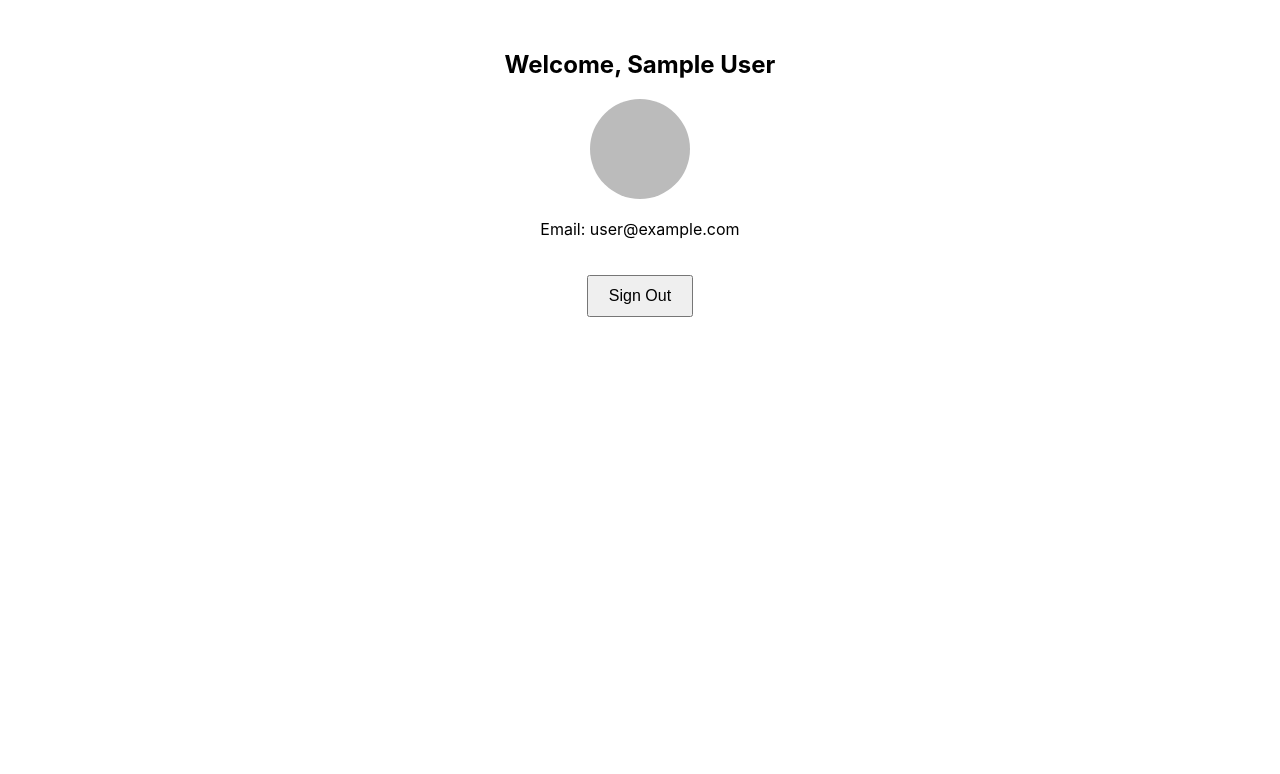
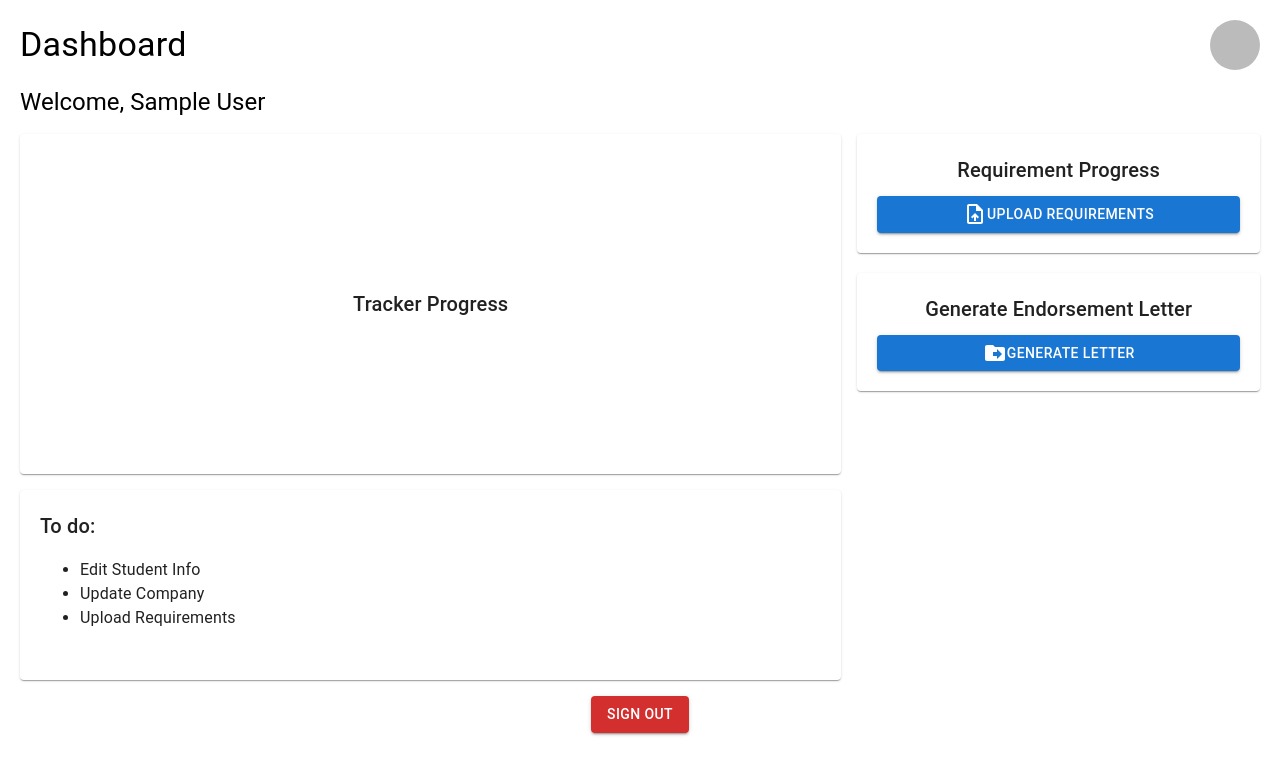
Before and after one commit to DLAyatoCabanilla/NEU-OJT-APP, a React (Create React App) app: page /dashboard in a window 1280 px wide. Shown: the top 774 px of the page. Built offline with nearby package versions, Linux system fonts and the light colour scheme; no server answers; sample sign-in values are in the browser's storage.

Commit message:
Added Reports and Upload Requirements(still not working) and designed Dashboard UI

```diff
--- a/package.json
+++ b/package.json
@@ -3,6 +3,10 @@
   "version": "0.1.0",
   "private": true,
   "dependencies": {
+    "@emotion/react": "^11.13.3",
+    "@emotion/styled": "^11.13.0",
+    "@mui/icons-material": "^6.1.1",
+    "@mui/material": "^6.1.1",
     "@testing-library/jest-dom": "^5.17.0",
     "@testing-library/react": "^13.4.0",
     "@testing-library/user-event": "^13.5.0",
--- a/src/components/Dashboard.tsx
+++ b/src/components/Dashboard.tsx
@@ -2,6 +2,10 @@ import React, { useContext } from 'react';
 import { auth } from '../firebase';
 import { signOut } from 'firebase/auth';
 import { AuthContext } from '../context/AuthContext';
+import { Button, Grid, Typography, Box, Avatar, Paper } from '@mui/material';
+import UploadFileIcon from '@mui/icons-material/UploadFile';
+import DriveFileMoveIcon from '@mui/icons-material/DriveFileMove';
+import InsertDriveFileIcon from '@mui/icons-material/InsertDriveFile';
 
 const Dashboard: React.FC = () => {
   const authContext = useContext(AuthContext);
@@ -24,33 +28,104 @@ const Dashboard: React.FC = () => {
   };
 
   return (
-    <div style={styles.container}>
-      <h2>Welcome, {currentUser?.displayName}</h2>
-      <img src={currentUser?.photoURL || ''} alt="Profile" style={styles.image} />
-      <p>Email: {currentUser?.email}</p>
-      <button onClick={handleSignOut} style={styles.button}>
-        Sign Out
-      </button>
-    </div>
+    <Box sx={styles.container}>
+      <Grid container spacing={2}>
+        {/* Header */}
+        <Grid item xs={12} sx={styles.header}>
+          <Typography variant="h4">Dashboard</Typography>
+          <Avatar src={currentUser?.photoURL || ''} sx={styles.avatar} />
+        </Grid>
+
+        {/* Welcome */}
+        <Grid item xs={12}>
+          <Typography variant="h5">
+            Welcome, {currentUser?.displayName || "User"}
+          </Typography>
+        </Grid>
+
+        {/* Tracker Progress */}
+        <Grid item xs={12} md={8}>
+          <Paper sx={styles.trackerProgress}>
+            <Typography variant="h6">Tracker Progress</Typography>
+            {/* Placeholder for progress tracking logic */}
+          </Paper>
+        </Grid>
+
+        {/* Right Side Actions */}
+        <Grid item xs={12} md={4}>
+          <Paper sx={styles.actionItem}>
+            <Typography variant="h6">Requirement Progress</Typography>
+            <Button variant="contained" sx={styles.uploadButton}>
+              <UploadFileIcon /> Upload Requirements
+            </Button>
+          </Paper>
+
+          <Paper sx={styles.actionItem}>
+            <Typography variant="h6">Generate Endorsement Letter</Typography>
+            <Button variant="contained" sx={styles.uploadButton}>
+              <DriveFileMoveIcon /> Generate Letter
+            </Button>
+          </Paper>
+        </Grid>
+
+        {/* To-do List */}
+        <Grid item xs={12} md={8}>
+          <Paper sx={styles.toDo}>
+            <Typography variant="h6">To do:</Typography>
+            <Typography>
+              <ul>
+                <li>Edit Student Info</li>
+                <li>Update Company</li>
+                <li>Upload Requirements</li>
+              </ul>
+            </Typography>
+          </Paper>
+        </Grid>
+
+        {/* Sign Out Button */}
+        <Grid item xs={12} sx={{ textAlign: 'center' }}>
+          <Button variant="contained" color="error" onClick={handleSignOut}>
+            Sign Out
+          </Button>
+        </Grid>
+      </Grid>
+    </Box>
   );
 };
 
 const styles = {
   container: {
+    padding: '20px',
+  },
+  header: {
+    display: 'flex',
+    justifyContent: 'space-between',
+    alignItems: 'center',
+  },
+  avatar: {
+    width: 50,
+    height: 50,
+  },
+  trackerProgress: {
+    padding: '20px',
+    height: '300px',
+    display: 'flex',
+    justifyContent: 'center',
+    alignItems: 'center',
+  },
+  actionItem: {
+    padding: '20px',
+    marginBottom: '20px',
     textAlign: 'center' as const,
-    marginTop: '50px'
   },
-  image: {
-    borderRadius: '50%',
-    width: '100px',
-    height: '100px'
+  uploadButton: {
+    marginTop: '10px',
+    width: '100%',
   },
-  button: {
-    marginTop: '20px',
-    padding: '10px 20px',
-    fontSize: '16px',
-    cursor: 'pointer'
-  }
+  toDo: {
+    padding: '20px',
+    height: '150px',
+  },
 };
 
 export default Dashboard;
--- a/src/firebase.ts
+++ b/src/firebase.ts
@@ -1,9 +1,9 @@
 // Import the functions you need from the SDKs you need
 import { initializeApp } from "firebase/app";
-import { getAuth, GoogleAuthProvider } from "firebase/auth";
+import { getAuth, setPersistence, browserSessionPersistence, GoogleAuthProvider } from "firebase/auth";
 import { getAnalytics } from "firebase/analytics";
-// TODO: Add SDKs for Firebase products that you want to use
-// https://firebase.google.com/docs/web/setup#available-libraries
+import { getStorage } from "firebase/storage";
+
 
 // Your web app's Firebase configuration
 // For Firebase JS SDK v7.20.0 and later, measurementId is optional
@@ -19,7 +19,24 @@ const firebaseConfig = {
 
 // Initialize Firebase
 const app = initializeApp(firebaseConfig);
-const analytics = getAnalytics(app);
-export const auth = getAuth(app);
-export const googleProvider = new GoogleAuthProvider();
-export { app, analytics };
+
+// Initialize Firebase Authentication and Analytics
+const auth = getAuth(app);
+const analytics = typeof window !== "undefined" ? getAnalytics(app) : null;
+
+// Set Firebase session persistence so that it persists between page reloads
+setPersistence(auth, browserSessionPersistence)
+  .then(() => {
+    console.log("Session persistence set to browser session.");
+  })
+  .catch((error) => {
+    console.error("Error setting persistence:", error.message);
+  });
+
+// Initialize GoogleAuthProvider
+const googleProvider = new GoogleAuthProvider();
+
+// Export Firebase app, auth, analytics, and googleProvider for usage
+export { app, auth, analytics, googleProvider };
+
+export const storage = getStorage(app, "https://console.firebase.google.com/u/0/project/neu-ojt-app/storage/neu-ojt-app.appspot.com/files");
```
Also changed, not shown: src/components/Reports.tsx (added, +17 -0 lines), src/components/UploadRequirements.tsx (added, +69 -0 lines), 1 other file (tests, documents, lock files or other folders).
